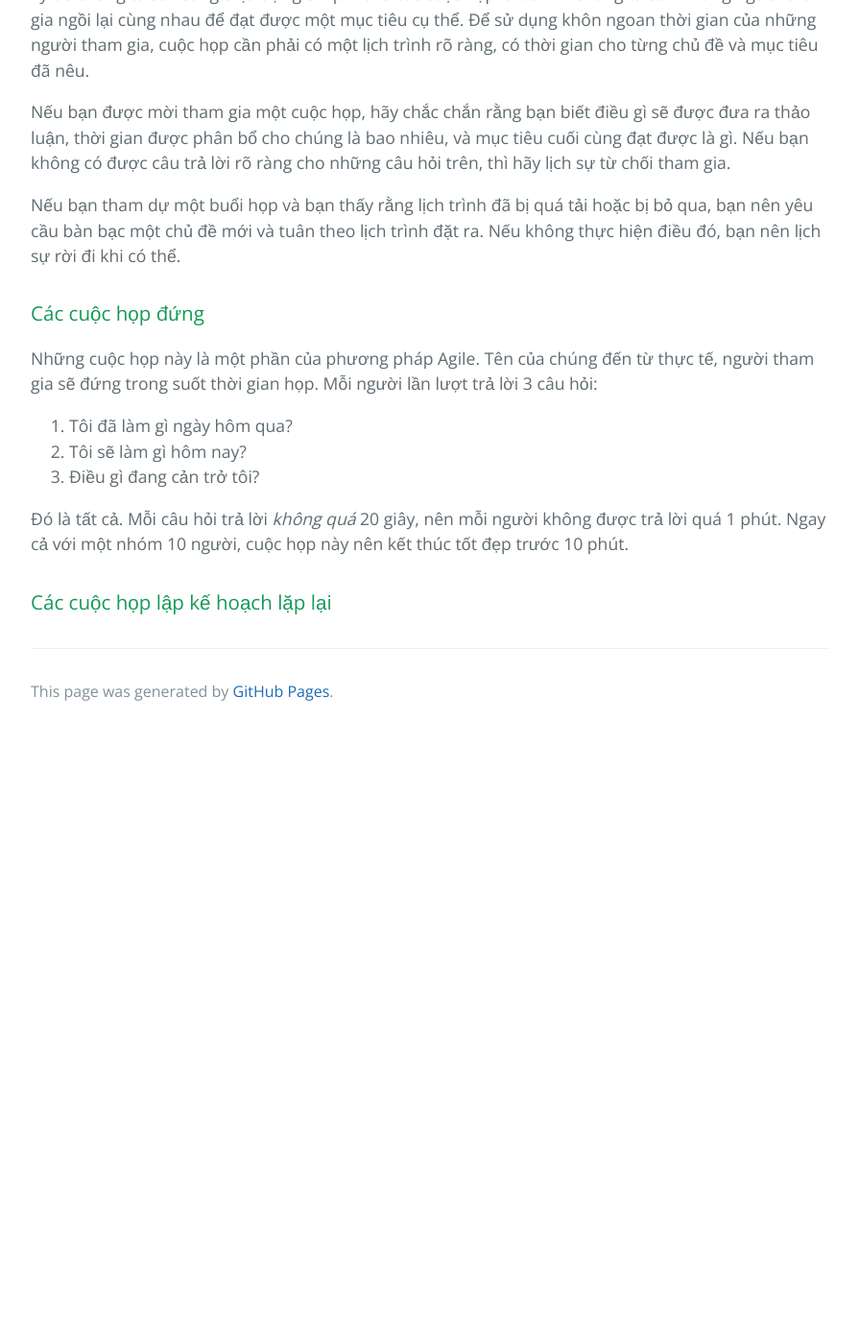
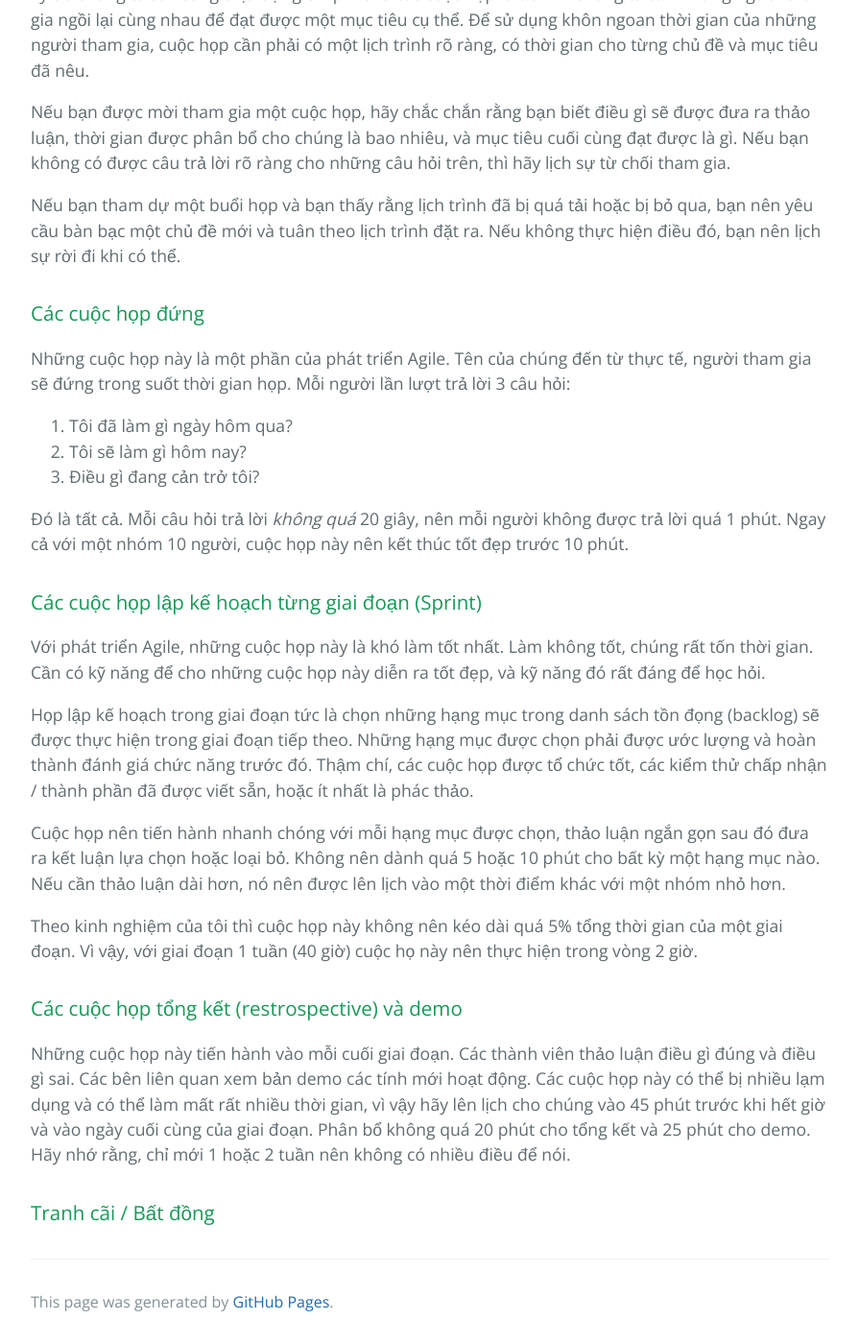
Before and after one commit to HaiBV/haibv.github.io, a Jekyll site: the page built from clean-coder/chapter-9-time-management.md, in a window 1280 px wide and 1400 px high, scrolled down 2775 px. Shown: the whole window at 96% size, without its empty margins (192-1087 px from the left). Built offline with Jekyll 4.4.1, drawn with Linux system fonts in a browser that asks for light colours; our own code applies the rules of GitHub Pages for plain Markdown files; before the commit the page ends 3539 px from its top, so only the background shows below that.

Commit message:
Update The Clean Coder - Chapter 9 Time management

```diff
--- a/clean-coder/chapter-9-time-management.md
+++ b/clean-coder/chapter-9-time-management.md
@@ -62,11 +62,25 @@ Nếu bạn tham dự một buổi họp và bạn thấy rằng lịch trình
 
 ### Các cuộc họp đứng
 
-Những cuộc họp này là một phần của phương pháp Agile. Tên của chúng đến từ thực tế, người tham gia sẽ đứng trong suốt thời gian họp. Mỗi người lần lượt trả lời 3 câu hỏi:
+Những cuộc họp này là một phần của phát triển Agile. Tên của chúng đến từ thực tế, người tham gia sẽ đứng trong suốt thời gian họp. Mỗi người lần lượt trả lời 3 câu hỏi:
 1. Tôi đã làm gì ngày hôm qua?
 2. Tôi sẽ làm gì hôm nay?
 3. Điều gì đang cản trở tôi?
 
 Đó là tất cả. Mỗi câu hỏi trả lời _không quá_ 20 giây, nên mỗi người không được trả lời quá 1 phút. Ngay cả với một nhóm 10 người, cuộc họp này nên kết thúc tốt đẹp trước 10 phút.
 
-### Các cuộc họp lập kế hoạch lặp lại
+### Các cuộc họp lập kế hoạch từng giai đoạn (Sprint)
+
+Với phát triển Agile, những cuộc họp này là khó làm tốt nhất. Làm không tốt, chúng rất tốn thời gian. Cần có kỹ năng để cho những cuộc họp này diễn ra tốt đẹp, và kỹ năng đó rất đáng để học hỏi.
+
+Họp lập kế hoạch trong giai đoạn tức là chọn những hạng mục trong danh sách tồn đọng (backlog) sẽ được thực hiện trong giai đoạn tiếp theo. Những hạng mục được chọn phải được ước lượng và hoàn thành đánh giá chức năng trước đó. Thậm chí, các cuộc họp được tổ chức tốt, các kiểm thử chấp nhận / thành phần đã được viết sẵn, hoặc ít nhất là phác thảo.
+
+Cuộc họp nên tiến hành nhanh chóng với mỗi hạng mục được chọn, thảo luận ngắn gọn sau đó đưa ra kết luận lựa chọn hoặc loại bỏ. Không nên dành quá 5 hoặc 10 phút cho bất kỳ một hạng mục nào. Nếu cần thảo luận dài hơn, nó nên được lên lịch vào một thời điểm khác với một nhóm nhỏ hơn.
+
+Theo kinh nghiệm của tôi thì cuộc họp này không nên kéo dài quá 5% tổng thời gian của một giai đoạn. Vì vậy, với giai đoạn 1 tuần (40 giờ) cuộc họ này nên thực hiện trong vòng 2 giờ.
+
+### Các cuộc họp tổng kết (restrospective) và demo
+
+Những cuộc họp này tiến hành vào mỗi cuối giai đoạn. Các thành viên thảo luận điều gì đúng và điều gì sai. Các bên liên quan xem bản demo các tính mới hoạt động. Các cuộc họp này có thể bị nhiều lạm dụng và có thể làm mất rất nhiều thời gian, vì vậy hãy lên lịch cho chúng vào 45 phút trước khi hết giờ và vào ngày cuối cùng của giai đoạn. Phân bổ không quá 20 phút cho tổng kết và 25 phút cho demo. Hãy nhớ rằng, chỉ mới 1 hoặc 2 tuần nên không có nhiều điều để nói.
+
+### Tranh cãi / Bất đồng
```
